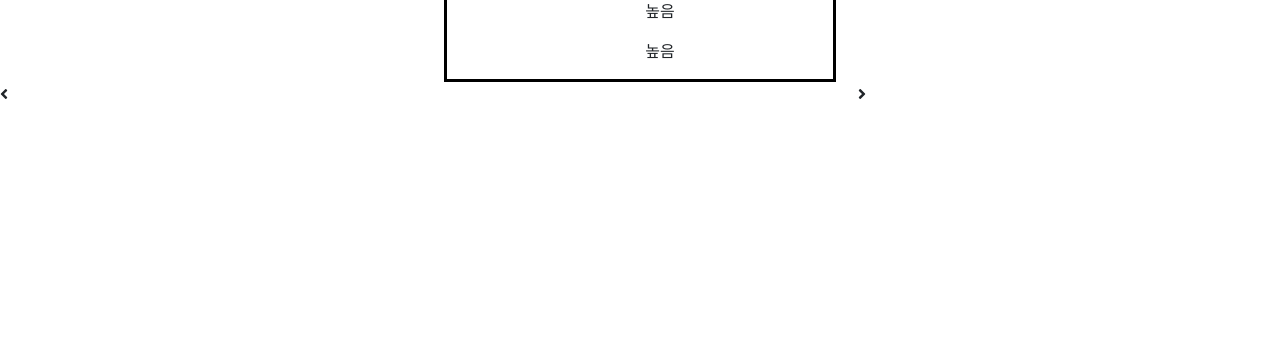
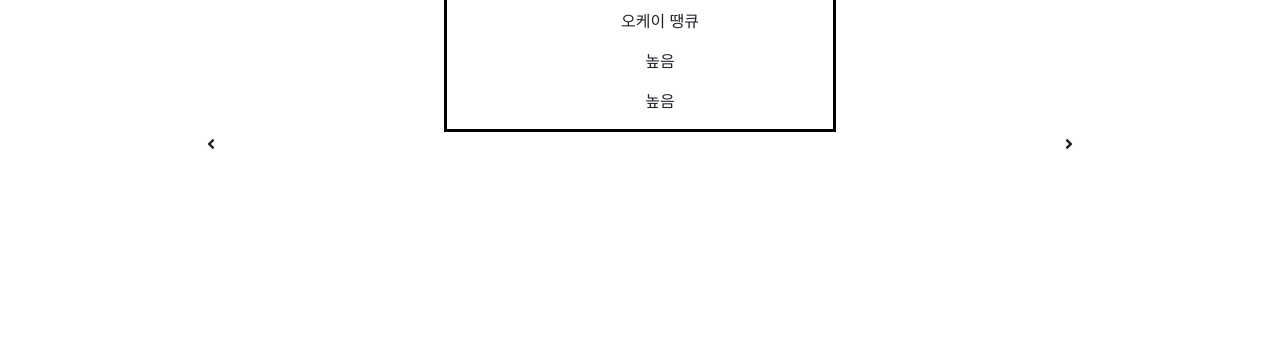
Before and after one commit to jso4967/Eateat, a Django app: page / in a window 1280 px wide. Shown: the part 446-800 px from the top of the page. Run offline with Django 3.2, Linux system fonts and the light colour scheme; data comes from the database, SQL or seed files in the repository; some libraries are stand-ins or nearby versions.

Commit message:
margin, container
margin 설정, 화살표에 container 추가

```diff
--- a/templates/index.html
+++ b/templates/index.html
@@ -2,7 +2,7 @@
 
   {% block body_block %}
   <div class="container">
-    <div class="picture_food">
+    <div class="picture_food" style="margin-top: 50px;">
 
       <a href="%url  "> <img src="{{recommended_meal.meal_photo.url}}" class = "img-rounded"></a>
       <h1>{{recommended_meal.meal_name}}</h1>
@@ -16,15 +16,18 @@
 
 
       <div class="left">
-        <div class = "left_1">
-          <i class="fas fa-angle-left"><a href="#"></a></i>
+        <div class="container">
+             <div class = "left_1">
+              <i class="fas fa-angle-left"><a href="#"></a></i>
+             </div>
         </div>
-
       </div>
 
       <div class="right">
-       <div class = "right_!">
-         <i class="fas fa-angle-right"><a href="#"></a></i>
-       </div>
+          <div class="container">
+            <div class = "right_!">
+             <i class="fas fa-angle-right"><a href="#"></a></i>
+           </div>
+          </div>
       </div>
   {% endblock %}
```
